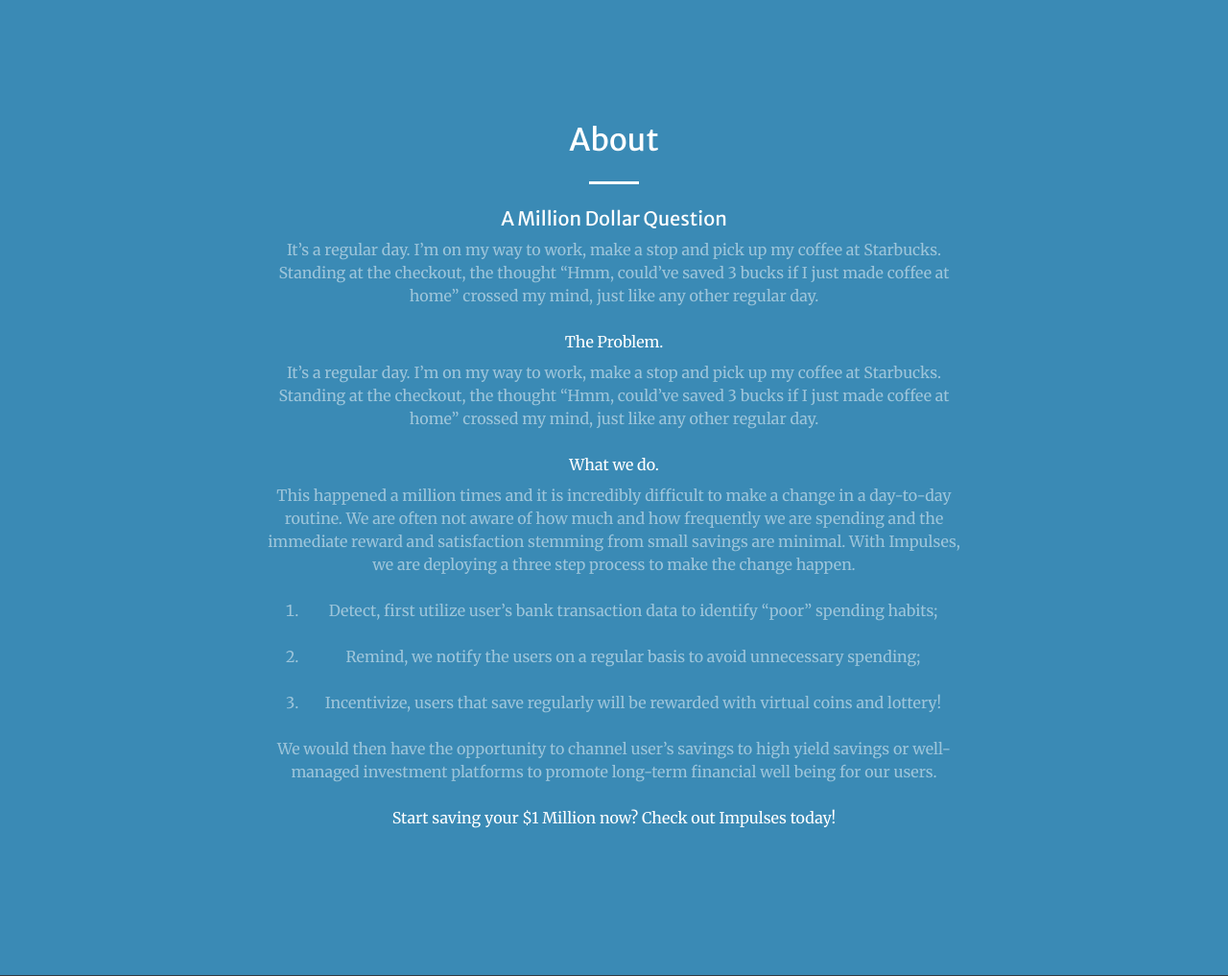
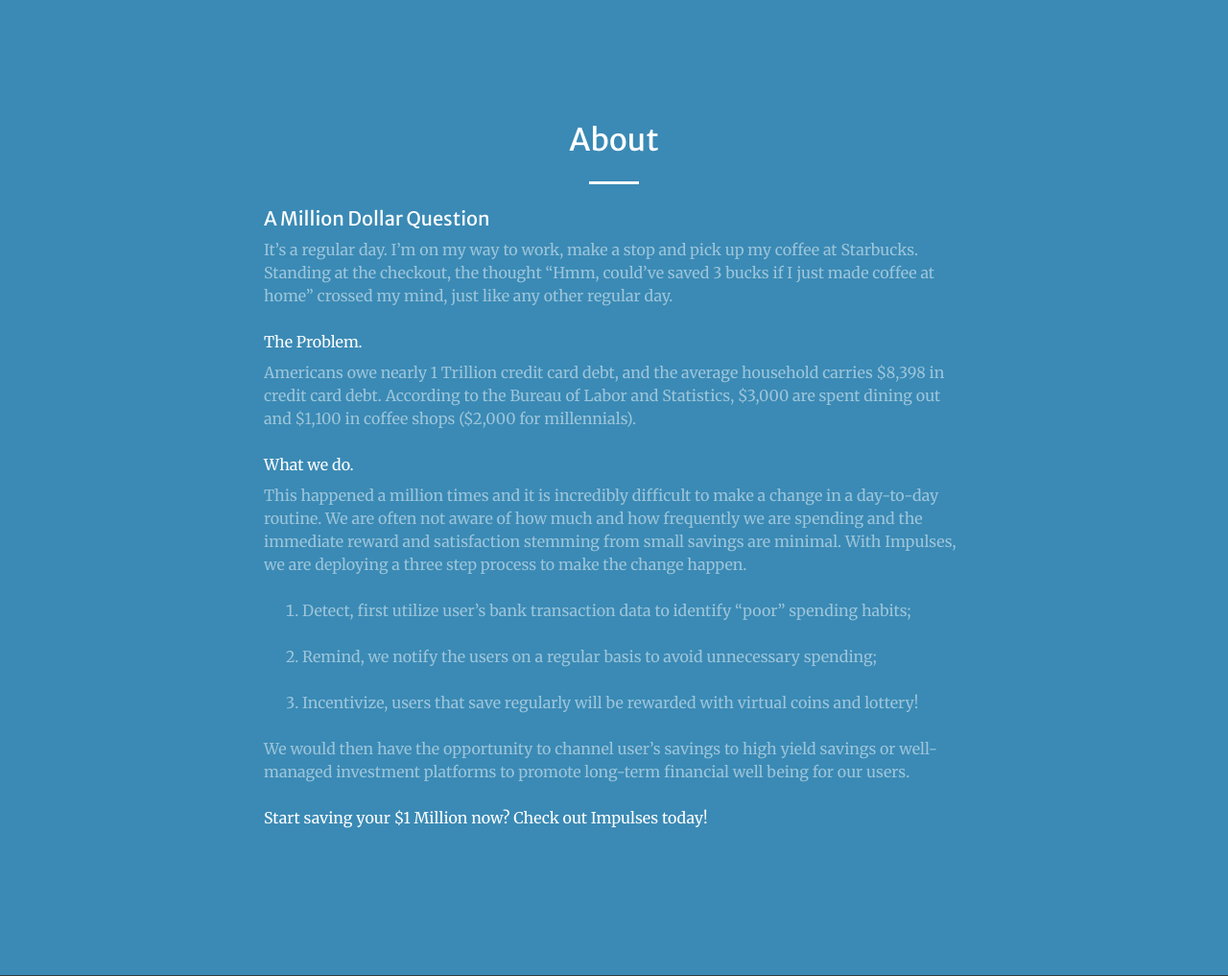
Before and after one commit to MSDS698/2020-product-analytics-group-project-impulses, a Flask app: page / in a window 1280 px wide. Shown: the part 801-1818 px from the top of the page at 96% size. Run offline with Flask 2, Linux system fonts and the light colour scheme; some libraries are stand-ins or nearby versions.

Commit message:
formating

```diff
--- a/app/templates/home.html
+++ b/app/templates/home.html
@@ -64,8 +64,8 @@
     <section class="page-section bg-primary" id="about">
         <div class="container">
             <div class="row justify-content-center">
-                <div class="col-lg-8 text-center">
-                    <h2 class="text-white mt-0">About</h2>
+                <div class="col-lg-8 text-left">
+                    <h2 class="text-white mt-0 text-center">About</h2>
                     <hr class="divider light my-4" />
                     <h5 class="text-white">A Million Dollar Question</h5>
                     <p class="text-white-50 mb-4">It’s a regular day. I’m on my way to work,
@@ -75,10 +75,10 @@
 
                     <p class="text-white mb-2">The Problem.</p>
 
-                    <p class="text-white-50 mb-4">It’s a regular day. I’m on my way to work,
-                            make a stop and pick up my coffee at Starbucks. Standing at the checkout,
-                            the thought “Hmm, could’ve saved 3 bucks if I just made coffee at home” crossed
-                            my mind, just like any other regular day.</p>
+                    <p class="text-white-50 mb-4">Americans owe nearly 1 Trillion credit card debt, and
+                        the average household carries $8,398 in credit card debt. According to the Bureau
+                        of Labor and Statistics, $3,000 are spent dining out and $1,100 in coffee shops
+                        ($2,000 for millennials).</p>
 
                     <p class="text-white mb-2">What we do.</p>
                     <p class="text-white-50 mb-4">This happened a million times and it is incredibly
```
